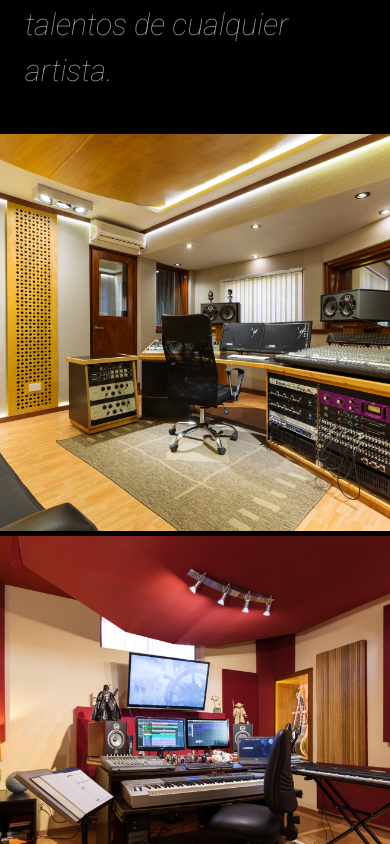
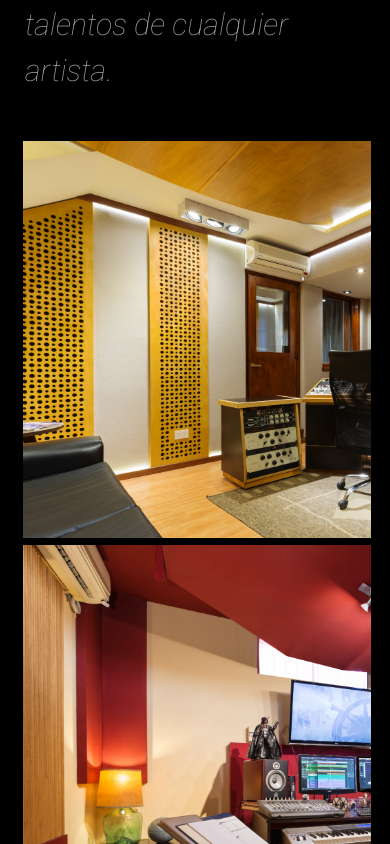
Before and after one commit to GastonHerreraM/Primer_Repo, a website: page index.html in a window 390 px wide. Shown: the part 2060-2904 px from the top of the page. Drawn offline with nearby package versions, Linux system fonts and the light colour scheme.

Commit message:
cambio animacion index + retoques generales

```diff
--- a/index.html
+++ b/index.html
@@ -86,7 +86,8 @@
                     las ideas y talentos de cualquier artista.
                 </p>
             </div>
-            <div class="grid sector-template-areas">
+            <section class="container-fluid">
+                <div class="cajon">
                     <div class="caja disable1">
                         <img src="img/estudio1.jpg" alt="" class="img__fit">
                     </div>
@@ -96,6 +97,8 @@
                     <div class="caja disable1">
                         <img src="img/estudio3.jpg" alt="" class="img__fit">
                     </div>
+                </div>
+                <div class="cajon">
                      <div class="caja disable1">
                         <img src="img/estudio5.jpg" alt="" class="img__fit">
                      </div>
@@ -106,6 +109,7 @@
                          <img src="img/estudio7.jpg" alt="" class="img__fit">
                      </div>
                 </div>
+            </section>
         </main>
 
         <footer id="footer" class="pie">
--- a/scss/_commons.scss
+++ b/scss/_commons.scss
@@ -18,20 +18,33 @@
     margin: 12px;
 }
 
-.caja{
-    width: auto;
-    height: auto;
-    transition: 1s;
+.cajon{
+    display: flex;
+    width: 100%;
+    height: 47vh;
+    padding: 1% 1%;
 }
 
-.caja .img__fit{
-    display: block;
-    width: 100%;
+.caja{
+    flex: 1;
+    overflow: hidden;
+    transition: .5s;
+    margin: 0 1%;
+}
+
+.caja > img{
+    width: 200%;
+    object-fit: cover;
+    transition: .5s;
 }
 
 .caja:hover{
-    transform: scale(1.2);
-    z-index: 2;
+    flex: 1 1 80%;
+}
+
+.caja:hover > img {
+    width: 100%;
+    height: 100%;
 }
 
 .text-center{
@@ -111,12 +124,6 @@
 }
 
 .sector-template-areas{
-    grid-template-columns: repeat(3, 1fr);
-    grid-template-rows: 47vh 47vh;
-    gap: 5px 5px;
-}
-
-.sector-template-areas1{
     grid-template-columns: repeat(4, 1fr);
     grid-template-rows: 30vh 30vh;
     gap: 10px 10px;
--- a/scss/_mediaqueries.scss
+++ b/scss/_mediaqueries.scss
@@ -97,10 +97,6 @@
         opacity: .6;
     }
 
-    .disable1{
-        pointer-events: none;
-    }
-
     .container{
         flex-direction: row-reverse;
     }
@@ -168,6 +164,21 @@
         @include box(100%, auto, cover);
     }
 
+    .disable1{
+        pointer-events: none;
+    }
+    .cajon{
+        display: inline-block;
+    }
+
+    .caja{
+        padding: 1% 1%;
+    }
+
+    .img__fit{
+        object-position: 120% 0%;
+    }
+
     .img__resize2{
         width: 100%;
         height: auto;
```
Also changed, not shown: pages/artistas.html (+1 -1 lines), pages/noticias.html (+1 -1 lines), css/style.css, 1 other file. Lines whose indentation alone changed are shown as unchanged.
